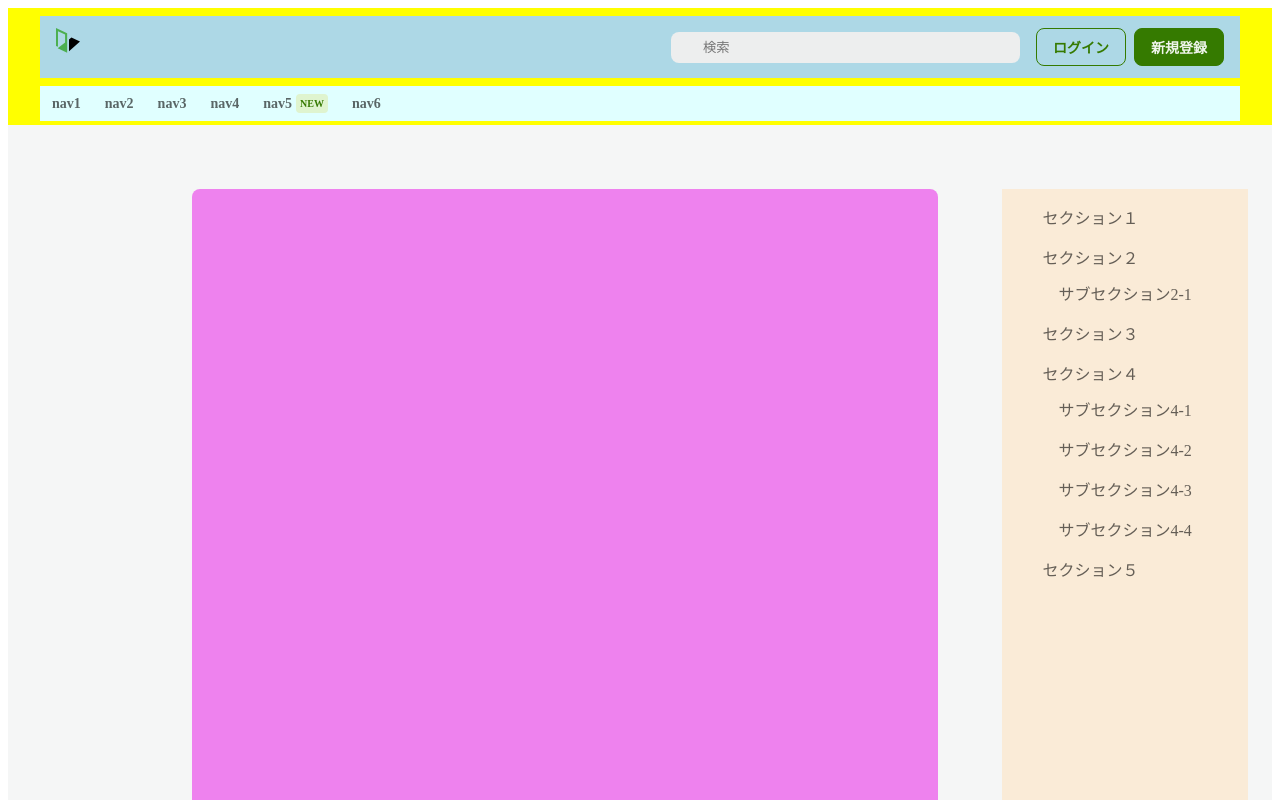
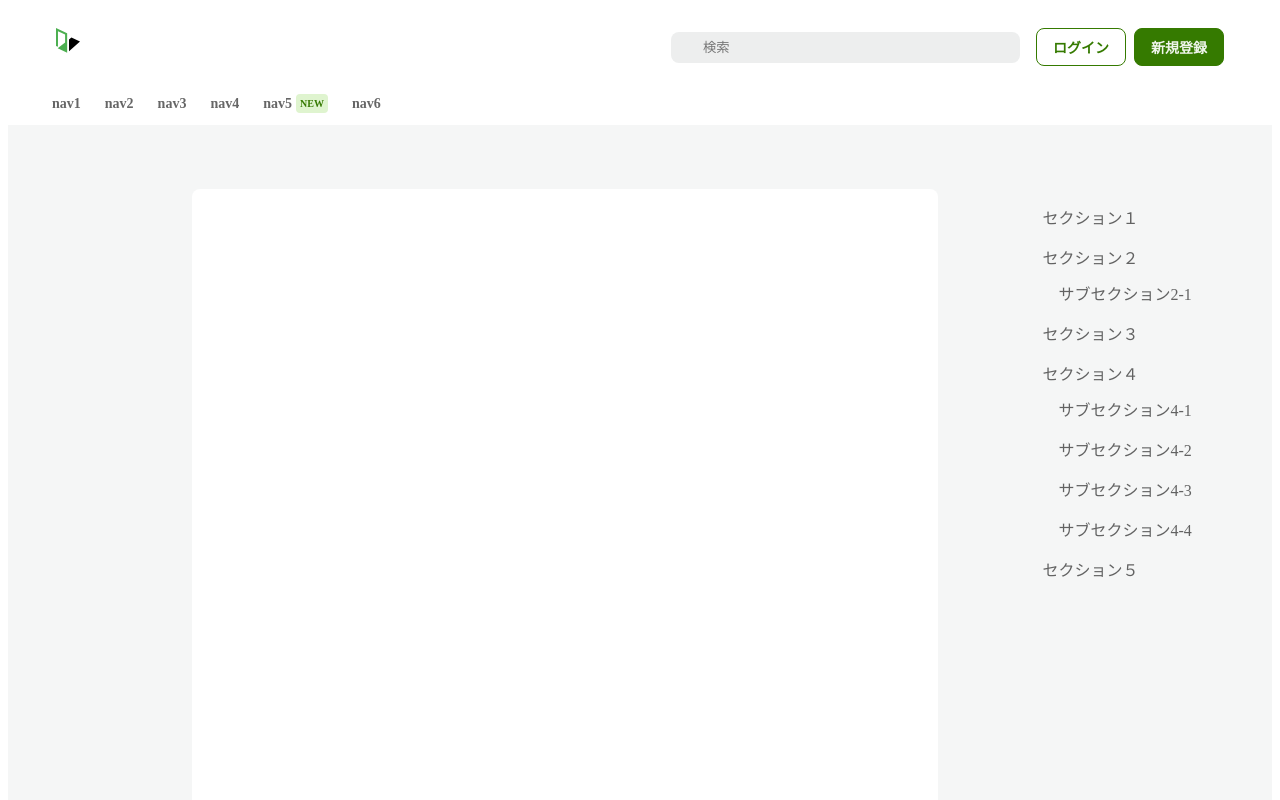
Before and after one commit to masui-maho-mwz/my-page-design-gallery-2, a Next.js app: page /normal-header in a window 1280 px wide. Shown: the top 800 px of the page. Built offline with nearby package versions, Linux system fonts and the light colour scheme.

Commit message:
create: normal-hader

```diff
--- a/src/features/normal-header/footer/index.tsx
+++ b/src/features/normal-header/footer/index.tsx
@@ -1,5 +1,5 @@
 import styles from './styles.module.css';
 
 export const Footer = () => {
-  return <div className={styles.root}>footer</div>;
+  return <div className={styles.root}></div>;
 };
--- a/src/features/normal-header/header/navigation/styles.module.css
+++ b/src/features/normal-header/header/navigation/styles.module.css
@@ -1,7 +1,6 @@
 .root {
   display: flex;
   margin-top: 8px;
-  background-color: lightcyan;
 }
 
 .item {
--- a/src/features/normal-header/header/styles.module.css
+++ b/src/features/normal-header/header/styles.module.css
@@ -1,4 +1,3 @@
 .root {
-  background-color: yellow;
   padding: 8px 32px 4px 32px;
 }
--- a/src/features/normal-header/header/top-header/styles.module.css
+++ b/src/features/normal-header/header/top-header/styles.module.css
@@ -2,7 +2,6 @@
   display: flex;
   justify-content: space-between;
   padding: 12px 16px;
-  background-color: lightblue;
 }
 
 .logo {
--- a/src/features/normal-header/main/contents/styles.module.css
+++ b/src/features/normal-header/main/contents/styles.module.css
@@ -2,7 +2,6 @@
   width: 912px;
   margin-left: 160px;
   background-color: white;
-  background-color: violet;
   border-radius: 8px;
 }
 
--- a/src/features/normal-header/main/right-side-panel/styles.module.css
+++ b/src/features/normal-header/main/right-side-panel/styles.module.css
@@ -1,7 +1,6 @@
 .root {
   width: 300px;
   margin-left: 64px;
-  background-color: antiquewhite;
 }
 
 .item {
```
